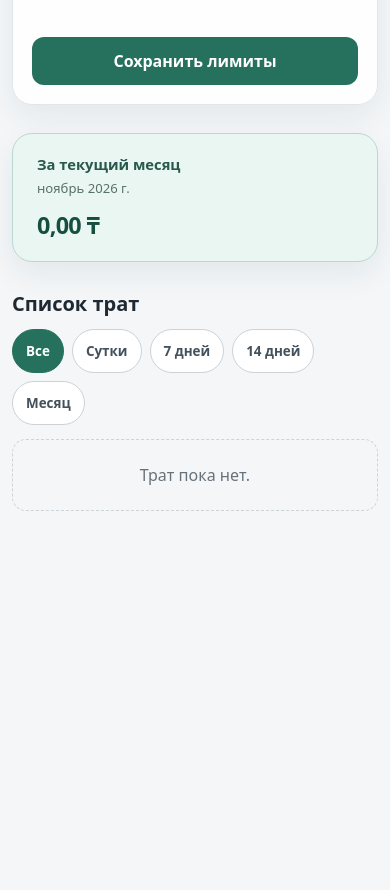
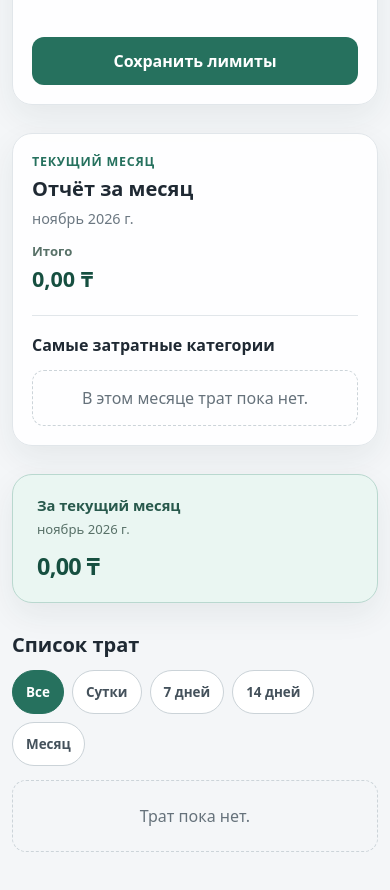
Before and after one commit to dossanovalunaram-creator/rashody, a plain HTML site: page index.html in a window 390 px wide. Shown: the part 1880-2770 px from the top of the page. Before the commit the page ends 2435 px from the top, so only its background shows below. Drawn offline with Linux system fonts and the light colour scheme.

Commit message:
Добавить первый шаг отчёта за месяц

```diff
--- a/index.html
+++ b/index.html
@@ -147,6 +147,26 @@
         </form>
       </section>
 
+      <section class="card monthly-report" aria-labelledby="monthly-report-title">
+        <div class="monthly-report__header">
+          <div>
+            <p class="monthly-report__eyebrow">Текущий месяц</p>
+            <h2 id="monthly-report-title">Отчёт за месяц</h2>
+            <p class="monthly-report__month" id="report-month"></p>
+          </div>
+          <p class="monthly-report__total">
+            <span>Итого</span>
+            <strong><span id="report-total">0,00</span> ₸</strong>
+          </p>
+        </div>
+
+        <div class="monthly-report__categories">
+          <h3>Самые затратные категории</h3>
+          <ol class="monthly-report__list" id="report-top-categories"></ol>
+          <p class="monthly-report__empty" id="report-empty">В этом месяце трат пока нет.</p>
+        </div>
+      </section>
+
       <section class="expenses-section" aria-labelledby="expenses-title">
         <div class="summary card">
           <div>
--- a/script.js
+++ b/script.js
@@ -10,6 +10,7 @@ const BUDGET_CATEGORIES = {
   home: "Дом",
   other: "Другое"
 };
+const CATEGORY_ORDER = Array.from(CATEGORIES);
 
 const form = document.querySelector("#expense-form");
 const amountInput = document.querySelector("#amount");
@@ -22,6 +23,10 @@ const emptyState = document.querySelector("#empty-state");
 const monthTotal = document.querySelector("#month-total");
 const currentMonth = document.querySelector("#current-month");
 const storageWarning = document.querySelector("#storage-warning");
+const reportMonth = document.querySelector("#report-month");
+const reportTotal = document.querySelector("#report-total");
+const reportTopCategories = document.querySelector("#report-top-categories");
+const reportEmpty = document.querySelector("#report-empty");
 const filterButtons = Array.from(document.querySelectorAll(".filter-button"));
 const budgetForm = document.querySelector("#budget-form");
 const budgetInputs = Object.fromEntries(BUDGET_FIELDS.map((field) => [
@@ -49,6 +54,7 @@ currentMonth.textContent = new Intl.DateTimeFormat("ru-RU", {
   month: "long",
   year: "numeric"
 }).format(new Date());
+reportMonth.textContent = currentMonth.textContent;
 
 fillBudgetForm();
 renderBudgetTotal();
@@ -162,6 +168,7 @@ for (const button of filterButtons) {
 
 function render() {
   renderMonthTotal();
+  renderMonthlyReport();
   renderBudgetStatus();
   renderList();
 }
@@ -185,6 +192,60 @@ function renderMonthTotal() {
   }, 0n);
 
   monthTotal.textContent = formatBigIntAmount(totalCents);
+}
+
+function renderMonthlyReport() {
+  const spending = getCurrentMonthSpendingByCategoryAsBigInt();
+  const totalCents = CATEGORY_ORDER.reduce((total, category) => {
+    return total + spending[category];
+  }, 0n);
+  const topCategories = CATEGORY_ORDER
+    .map((category, order) => ({ category, order, amountCents: spending[category] }))
+    .filter((item) => item.amountCents > 0n)
+    .sort((first, second) => {
+      if (first.amountCents === second.amountCents) {
+        return first.order - second.order;
+      }
+
+      return first.amountCents > second.amountCents ? -1 : 1;
+    })
+    .slice(0, 3);
+
+  reportTotal.textContent = formatBigIntAmount(totalCents);
+  reportTopCategories.replaceChildren();
+
+  for (const item of topCategories) {
+    const listItem = document.createElement("li");
+    const category = document.createElement("span");
+    const amount = document.createElement("strong");
+
+    category.textContent = item.category;
+    amount.textContent = formatBigIntAmount(item.amountCents) + " ₸";
+    listItem.append(category, amount);
+    reportTopCategories.append(listItem);
+  }
+
+  reportTopCategories.hidden = topCategories.length === 0;
+  reportEmpty.hidden = topCategories.length > 0;
+}
+
+function getCurrentMonthSpendingByCategoryAsBigInt() {
+  const now = new Date();
+  const spending = Object.fromEntries(CATEGORY_ORDER.map((category) => [category, 0n]));
+
+  for (const expense of expenses) {
+    const expenseDate = parseLocalDate(expense.date);
+
+    if (
+      expenseDate &&
+      expenseDate.getFullYear() === now.getFullYear() &&
+      expenseDate.getMonth() === now.getMonth()
+    ) {
+      spending[expense.category] += BigInt(expense.amountCents);
+    }
+  }
+
+  return spending;
 }
 
 function fillBudgetForm() {
--- a/styles.css
+++ b/styles.css
@@ -63,6 +63,11 @@ h1 {
 h2 {
   margin: 0;
   font-size: 1.25rem;
+}
+
+h3 {
+  margin: 0;
+  font-size: 1rem;
 }
 
 .subtitle {
@@ -277,6 +282,107 @@ select[aria-invalid="true"] {
 .budget-category__status .is-over-budget strong {
   color: #b42318;
   font-weight: 750;
+}
+
+.monthly-report {
+  margin-top: 28px;
+}
+
+.monthly-report__header {
+  display: flex;
+  align-items: flex-start;
+  justify-content: space-between;
+  gap: 24px;
+}
+
+.monthly-report__eyebrow {
+  margin: 0 0 5px;
+  color: #26715e;
+  font-size: 0.78rem;
+  font-weight: 750;
+  letter-spacing: 0.06em;
+  text-transform: uppercase;
+}
+
+.monthly-report__month {
+  margin: 7px 0 0;
+  color: #6b7781;
+  font-size: 0.9rem;
+}
+
+.monthly-report__total {
+  flex: none;
+  margin: 0;
+  text-align: right;
+}
+
+.monthly-report__total > span {
+  display: block;
+  color: #587168;
+  font-size: 0.82rem;
+  font-weight: 700;
+}
+
+.monthly-report__total strong {
+  display: block;
+  margin-top: 4px;
+  color: #164f40;
+  font-size: clamp(1.35rem, 5vw, 1.8rem);
+  white-space: nowrap;
+}
+
+.monthly-report__categories {
+  margin-top: 22px;
+  padding-top: 18px;
+  border-top: 1px solid #e1e6ea;
+}
+
+.monthly-report__list {
+  display: grid;
+  gap: 10px;
+  margin: 14px 0 0;
+  padding: 0;
+  list-style: none;
+  counter-reset: report-rank;
+}
+
+.monthly-report__list li {
+  display: grid;
+  grid-template-columns: auto minmax(0, 1fr) auto;
+  align-items: center;
+  gap: 10px;
+  min-height: 48px;
+  padding: 10px 14px;
+  border: 1px solid #e0e5e8;
+  border-radius: 12px;
+  background: #f8faf9;
+  counter-increment: report-rank;
+}
+
+.monthly-report__list li::before {
+  display: grid;
+  width: 28px;
+  height: 28px;
+  place-items: center;
+  border-radius: 50%;
+  background: #dceee8;
+  color: #205f50;
+  content: counter(report-rank);
+  font-size: 0.82rem;
+  font-weight: 800;
+}
+
+.monthly-report__list strong {
+  white-space: nowrap;
+}
+
+.monthly-report__empty {
+  margin: 14px 0 0;
+  padding: 16px;
+  border: 1px dashed #ccd4d9;
+  border-radius: 12px;
+  color: #66727b;
+  text-align: center;
 }
 
 .expenses-section {
@@ -505,6 +611,24 @@ select[aria-invalid="true"] {
     margin-top: 12px;
   }
 
+  .monthly-report__header {
+    display: block;
+  }
+
+  .monthly-report__total {
+    margin-top: 14px;
+    text-align: left;
+  }
+
+  .monthly-report__list li {
+    grid-template-columns: auto minmax(0, 1fr);
+  }
+
+  .monthly-report__list strong {
+    grid-column: 2;
+    white-space: normal;
+  }
+
   .expense-item {
     grid-template-columns: minmax(0, 1fr);
   }
```
Also changed, not shown: 1 other file.
